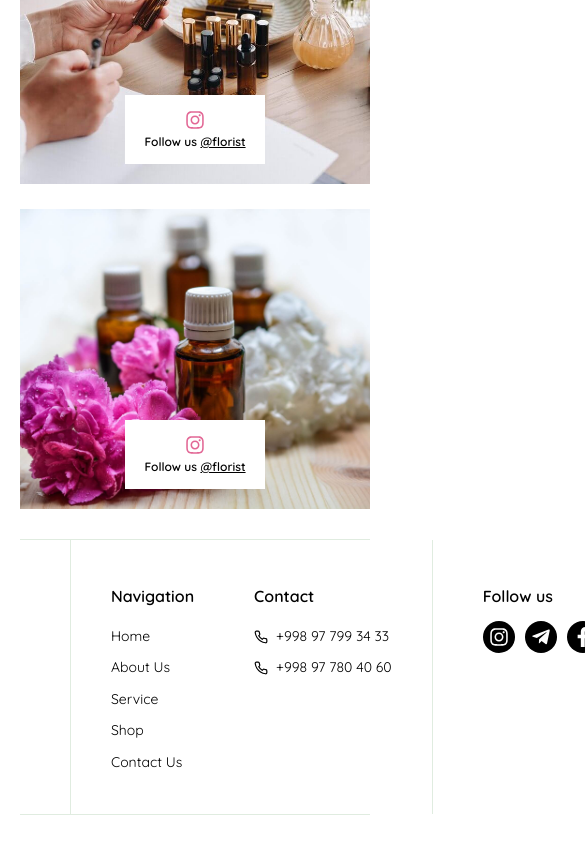
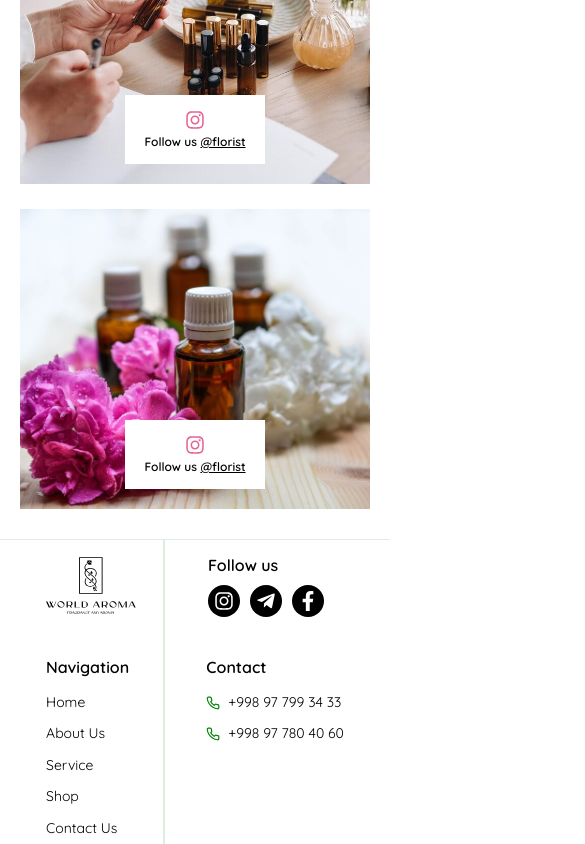
Before and after one commit to mzayniddin/world-aroma, a React (Vite) app: page / in a window 390 px wide. Shown: the part 5299-6143 px from the top of the page, 585 px wide, since content can reach past the window. Before the commit the page ends 6114 px from the top, so only its background shows below. Built offline with nearby package versions, Linux system fonts and the light colour scheme.

Commit message:
styled footer inner

```diff
--- a/src/components/footer/Footer.scss
+++ b/src/components/footer/Footer.scss
@@ -1,13 +1,14 @@
 .footer {
+    border-top: 1px solid rgba(191, 216, 191, 0.49);
+
     &-inner {
         display: flex;
-        border-top: 1px solid rgba(191, 216, 191, 0.49);
-        border-bottom: 1px solid rgba(191, 216, 191, 0.49);
     }
 
     &__logo,
     &__middle,
     &__right {
+        flex: 1;
         padding: 46px 0 36px;
     }
 
@@ -43,3 +44,88 @@
         color: var(--black-c);
     }
 }
+
+@media screen and (max-width: 1080px) {
+
+    .footer {
+
+        &__logo,
+        &__middle,
+        &__right {
+            padding: 36px 0 26px;
+        }
+
+        &__middle {
+            margin: 0 35px 0 25px;
+            padding: 36px 30px 26px;
+        }
+    }
+}
+
+@media screen and (max-width: 768px) {
+    .footer {
+        position: relative;
+
+        &::after {
+            content: "";
+            position: absolute;
+            top: 0;
+            border: 1px solid rgba(191, 216, 191, 0.49);
+            height: 100%;
+            left: 46%;
+            transform: translateX(-50%);
+        }
+
+        &-inner {
+            display: grid;
+            justify-content: space-around;
+            align-items: center;
+            grid-template-areas: "logo right"
+                "middle middle"
+            ;
+        }
+
+        &__logo img {
+            max-width: 90px;
+            width: 100%;
+            height: 62px;
+        }
+
+        &__middle {
+            order: 3;
+            border: 0;
+            padding: 0;
+            margin: 0;
+            gap: 0;
+            grid-area: middle;
+            justify-content: space-between;
+        }
+
+        &__logo {
+            grid-area: logo;
+        }
+
+        &__right {
+            grid-area: right;
+        }
+
+        &__logo,
+        &__right {
+            padding: 15px 0 40px;
+        }
+
+        &__list-title {
+            margin-bottom: 10px;
+        }
+
+        &__contact-wrapper {
+            padding-left: 25px;
+        }
+    }
+}
+
+@media screen and (max-width: 420px) {
+    .footer::after {
+        left: 42%;
+    }
+}
--- a/src/components/footer/footer-contact/FooterContact.jsx
+++ b/src/components/footer/footer-contact/FooterContact.jsx
@@ -3,7 +3,7 @@ import { FiPhone } from "react-icons/fi";
 
 const FooterContact = () => {
     return (
-        <div>
+        <div className="footer__contact-wrapper">
             <strong className="footer__list-title">Contact</strong>
             <ul className="footer__contact footer__list">
                 <li className="footer__list-item">
--- a/src/components/footer/footer-contact/FooterContact.scss
+++ b/src/components/footer/footer-contact/FooterContact.scss
@@ -3,20 +3,18 @@
     display: flex;
     align-items: center;
     color: inherit;
-    transition: 0.5s;
 
     &:hover {
         color: var(--green-c);
         fill: green;
-        transition: 0.5s;
 
         svg {
-            color: inherit;
             fill: var(--green-c);
         }
     }
 
     svg {
         margin-right: 8px;
+        color: var(--green-c);
     }
 }
```
